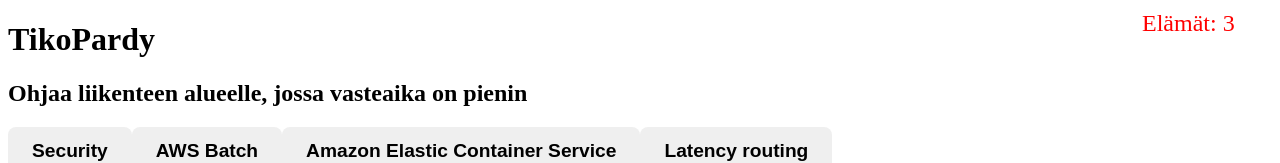
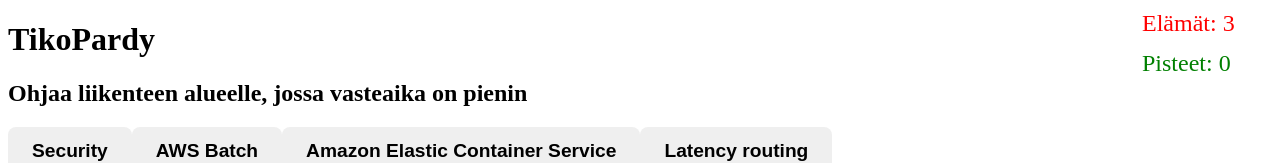
Before and after one commit to jamktiko/tikoPardy, a SvelteKit app in the folder tikoPardy/: page /game in a window 1280 px wide. Shown: the top 163 px of the page. Built offline with nearby package versions, Linux system fonts and the light colour scheme.

Commit message:
simppeli pisteytys systeemi

```diff
--- a/tikoPardy/src/routes/game/+page.svelte
+++ b/tikoPardy/src/routes/game/+page.svelte
@@ -15,6 +15,11 @@ import sanatData from '../../lib/sanat.json';
   let usedQuestionIndices: number[] = [];
 
   let lives = $state(3);
+  let score = $state(0);
+
+  function increaseScore() {
+          score += 100;
+  }
 
 
   // Modal control
@@ -108,6 +113,7 @@ import sanatData from '../../lib/sanat.json';
   function tarkistusVastaus(valinta: string) {
           if (valinta === randomKysymys.vastaus) {
                   openModal('Tulokset', 'Oikein!');
+                  score += 100;
           } else {
                   openModal('Tulokset', 'Väärin! Oikea vastaus on: ' + randomKysymys.vastaus);
                   lives -= 1;
@@ -129,6 +135,7 @@ import sanatData from '../../lib/sanat.json';
                 lives = 3;
                 newQuestion();
                 usedQuestionIndices = [];
+                score = 0;
   }
 
   function mainMenu() {
@@ -159,6 +166,7 @@ import sanatData from '../../lib/sanat.json';
 
 <h1>TikoPardy</h1>
 <div class="lives">Elämät: {lives}</div>
+<div class="score">Pisteet: {score}</div>
 
 <h2>{randomKysymys.kysymys}</h2>
 
@@ -205,4 +213,13 @@ import sanatData from '../../lib/sanat.json';
                 color: red;
                 border-radius: 5px;
         }
+        .score {
+                position: fixed;
+                top: 50px;
+                right: 10px;
+                width: 10%;
+                font-size: 1.5rem;
+                color: green;
+                border-radius: 5px;
+        }
 </style>
```
